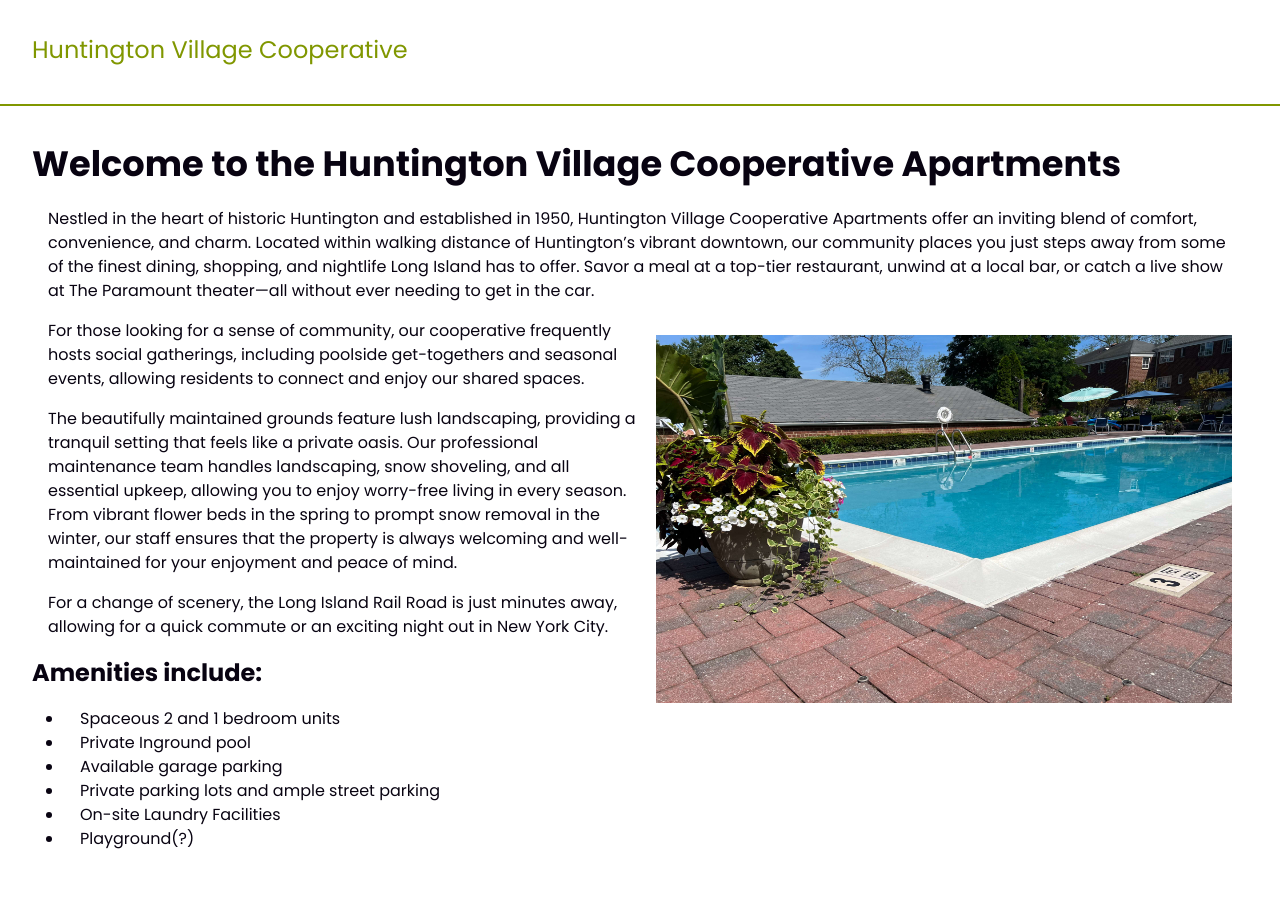
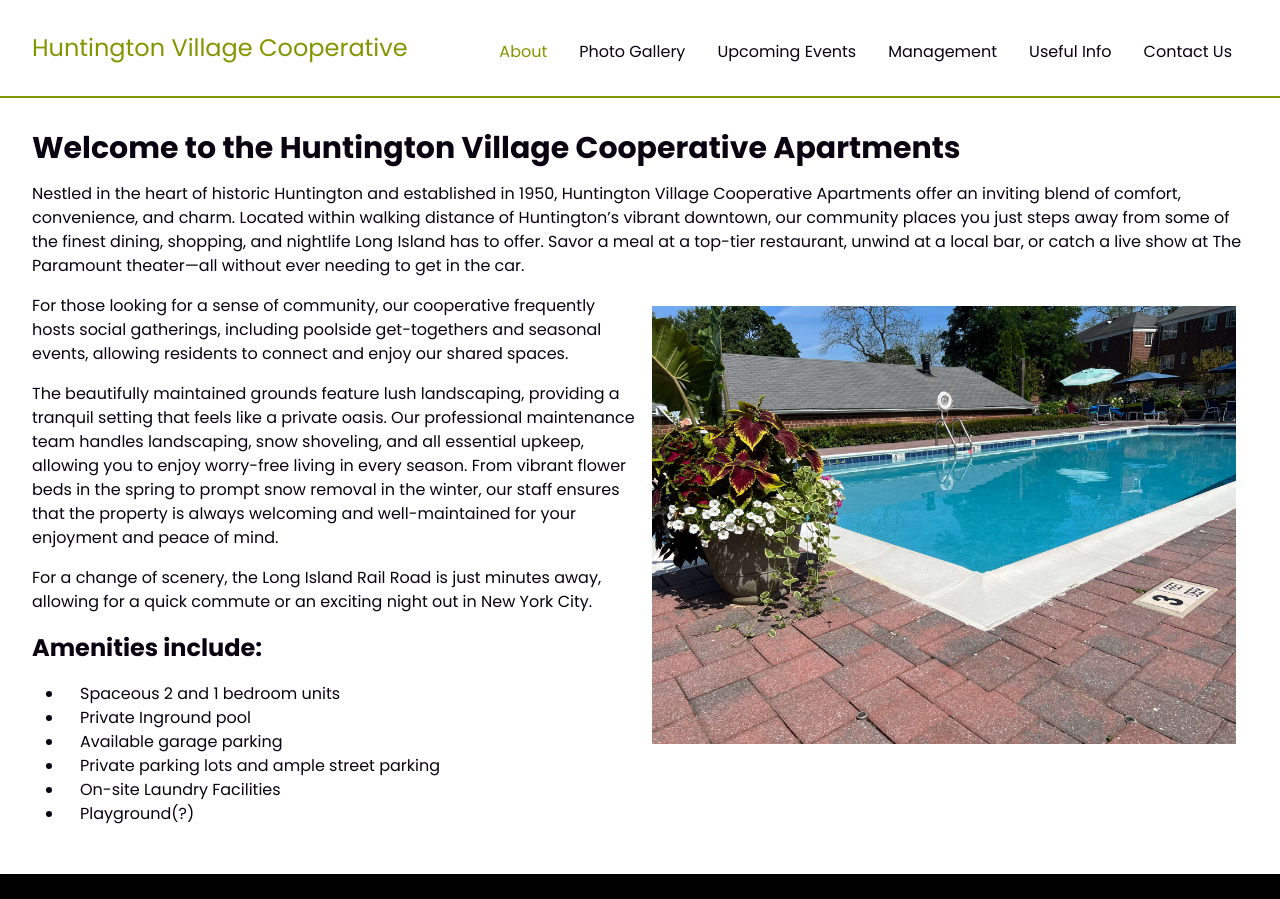
Before and after one commit to cbutera484/nh, a Vue app: page /about in a window 1280 px wide. After the commit the page ends 874 px from the top, so only its background shows below. Built offline with nearby package versions, Linux system fonts and the light colour scheme.

Commit message:
mobile optimization

```diff
--- a/src/components/Gallery.vue
+++ b/src/components/Gallery.vue
@@ -9,7 +9,7 @@
       target="_blank"
       rel="noreferrer"
     >
-      <img :src="image.thumbnailURL" alt="" />
+      <img :src="image.thumbnailURL" class="w-full h-auto" alt="" />
     </a>
   </div>
 </template>
--- a/src/components/Nav.vue
+++ b/src/components/Nav.vue
@@ -15,12 +15,12 @@ function toggleMenu() {
 function open() {
   menu.value.classList.add("open");
   window.setTimeout(() => {
-    menu.value.style.opacity = 1;
+    menu.value.classList.add("opacity-100");
   }, 100);
   isOpen.value = true;
 }
 function close() {
-  menu.value.style.opacity = 0;
+  menu.value.classList.remove("opacity-100");
   menu.value.addEventListener(
     "transitionend",
     () => {
@@ -45,10 +45,13 @@ onMounted(() => {
 
 <template>
   <nav class="justify-between flex">
-    <h2>
+    <h2 class="text-xl xl:text-2xl">
       <router-link to="/">Huntington Village Cooperative</router-link>
     </h2>
-    <ul ref="menu" class="hidden lg:flex flex-row opacity-0 lg:opacity-100">
+    <ul
+      ref="menu"
+      class="hidden lg:flex flex-row opacity-0 lg:opacity-100 mt-2 text-sm xl:text-base"
+    >
       <li><router-link to="/about">About</router-link></li>
       <li><router-link to="/photo-gallery">Photo Gallery</router-link></li>
       <li><router-link to="/events">Upcoming Events</router-link></li>
@@ -72,8 +75,8 @@ nav {
 }
 ul {
   transition: opacity 0.5s ease-in-out;
-  opacity: 0;
 }
+@media (max-width: 1024px) {
   ul.open {
     display: flex;
     flex-direction: column;
@@ -89,6 +92,8 @@ ul.open li {
     border-bottom: 1px solid var(--primary-color);
     padding: 2rem 0;
   }
+}
+
 ul li {
   padding: 0 1rem;
 }
--- a/src/pages/About.vue
+++ b/src/pages/About.vue
@@ -3,7 +3,9 @@ import pool from "../assets/pool.jpeg";
 </script>
 <template>
   <div class="content">
-    <h1>Welcome to the Huntington Village Cooperative Apartments</h1>
+    <h1 class="text-base md:text-2xl lg:text-3xl">
+      Welcome to the Huntington Village Cooperative Apartments
+    </h1>
     <p>
       Nestled in the heart of historic Huntington and established in 1950,
       Huntington Village Cooperative Apartments offer an inviting blend of
@@ -14,7 +16,11 @@ import pool from "../assets/pool.jpeg";
       catch a live show at The Paramount theater—all without ever needing to get
       in the car.
     </p>
-    <img :src="pool" alt="pool" />
+    <img
+      :src="pool"
+      alt="pool"
+      class="md:float-right md:w-6/12 md:p-3 w-full h-auto"
+    />
     <p>
       For those looking for a sense of community, our cooperative frequently
       hosts social gatherings, including poolside get-togethers and seasonal
@@ -53,10 +59,7 @@ ul {
   list-style-type: disc;
   margin-left: 2rem;
 }
-img {
-  width: 50%;
-  height: 400px;
-  float: right;
-  padding: 1rem;
+p {
+  margin: 1rem 0;
 }
 </style>
--- a/src/pages/Contact.vue
+++ b/src/pages/Contact.vue
@@ -101,7 +101,7 @@ onMounted(() => {
               style="display: none"
             />
 
-            <div class="flex mb-6 space-x-4">
+            <div class="md:flex mb-6 md:space-x-4">
               <div class="w-full md:w-1/2">
                 <label for="fname" class="block mb-2 text-sm text-gray-600"
                   >First Name</label
@@ -139,7 +139,7 @@ onMounted(() => {
             </div>
 
             <div class="flex mb-6 space-x-4">
-              <div class="w-full md:w-1/2">
+              <div class="w-full lg:w-3/4">
                 <label for="email" class="block mb-2 text-sm text-gray-600"
                   >Email Address</label
                 >
@@ -191,15 +191,15 @@ onMounted(() => {
       </div>
     </div>
     <div class="address-phone">
-      <h2>Huntington Village Cooperative</h2>
+      <h2 class="text-base md:text-xl">Huntington Village Cooperative</h2>
       <p>38 Nathan Hale Drive</p>
       <p>Huntington, NY 11743</p>
-      <p>631-427-6099 (phone)</p>
-      <p>631-427-6130 (fax)</p>
+      <p><strong>631-427-6099</strong> (phone)</p>
+      <p><strong>631-427-6130</strong> (fax)</p>
 
       <h2>Emergency call line</h2>
-      <p>
-        Emergency Call Line Our emergency call number is
+      <p class="max-w-2xl text-left m-auto p-5">
+        Our emergency call number is
         <strong>1-800-684-4055</strong>. When calling in an emergency, please be
         very specific and detailed. If the representative asks if this a true
         emergency and you feel it is, please let them know that you exactly what
--- a/src/pages/Management.vue
+++ b/src/pages/Management.vue
@@ -6,13 +6,17 @@
       <li><strong>President</strong> – Camille Galella</li>
       <li><strong>Vice President</strong> – Caitlin Cagney</li>
       <li><strong>Treasurer</strong> – Carmine Rotolo</li>
-      <li><strong>Secretary</strong> – Chris Butera</li>
       <li><strong>Admissions</strong> – Lorraine Botti</li>
       <li><strong>Director</strong> – Joanne Abosch</li>
+      <li><strong>Secretary</strong> – Chris Butera</li>
       <li><strong>Secretary</strong> – Richard Fernandez</li>
     </ul>
-    <h2>Property Manager</h2>
-    <p>Ronni Osman</p>
+    <h2>Einseidler Management</h2>
+    <ul>
+      <li><strong>CEO</strong> - Don Einseidler</li>
+      <li><strong>Lawyer</strong> - Howard Sayetta</li>
+      <li><strong>Property Manager</strong> - Ronni Osman</li>
+    </ul>
   </div>
 </template>
 
--- a/src/pages/PhotoGallery.vue
+++ b/src/pages/PhotoGallery.vue
@@ -114,15 +114,12 @@ const images = [
   <div class="content">
     <h1>Photo Gallery</h1>
 
-    <Gallery galleryID="gallery" :images="images" />
+    <Gallery
+      galleryID="gallery"
+      class="grid grid-cols-2 gap-8 md:grid-cols-3 lg:grid-cols-4"
+      :images="images"
+    />
   </div>
 </template>
 
-<style scoped>
-#gallery {
-  display: flex;
-  flex-wrap: wrap;
-  gap: 2rem;
-  padding: 2rem;
-}
-</style>
+<style scoped></style>
--- a/src/style.scss
+++ b/src/style.scss
@@ -52,9 +52,6 @@ body {
   text-align: left;
   padding: 2rem;
 }
-p {
-  margin: 1rem;
-}
 
 h1 {
   font-size: 2.2rem;
```
Lines whose indentation alone changed are shown as unchanged.
